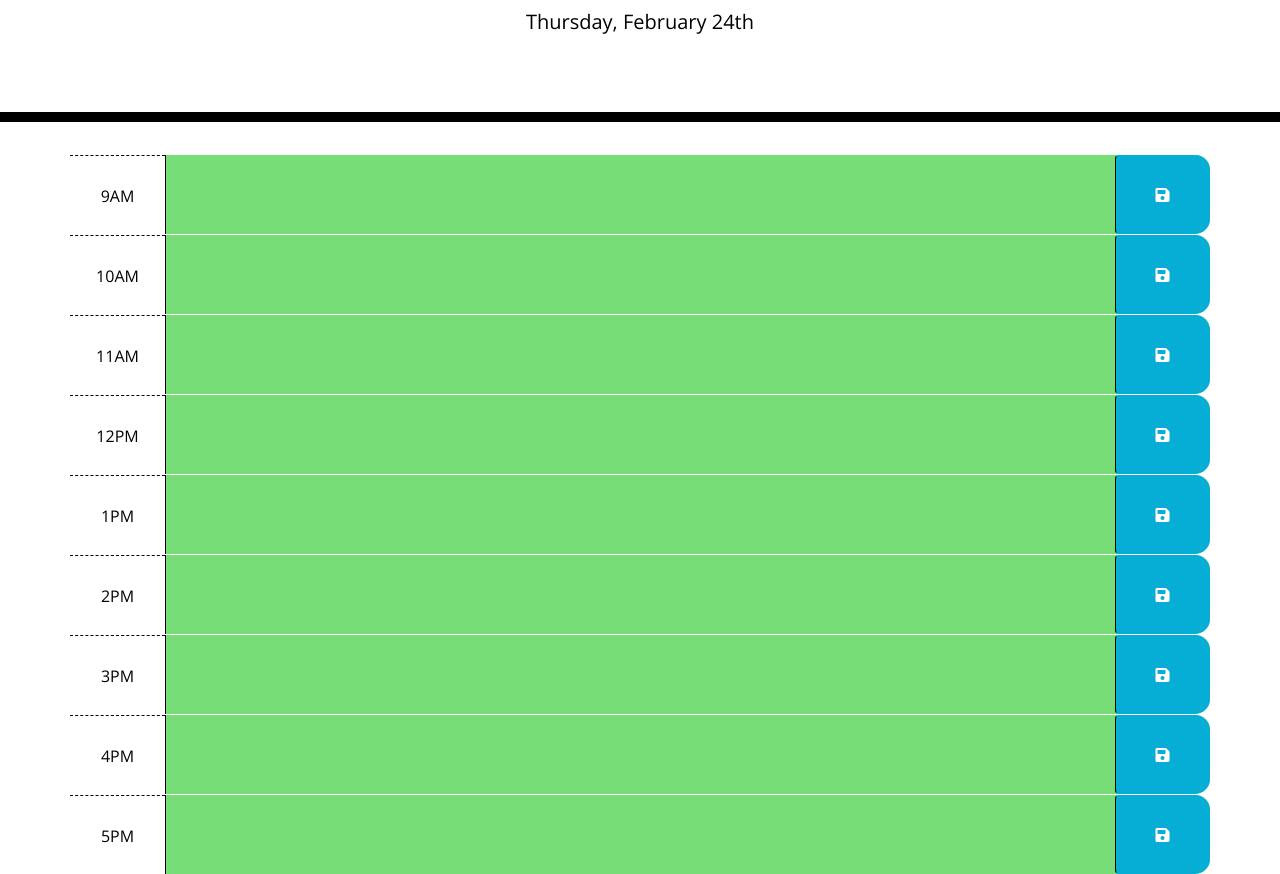
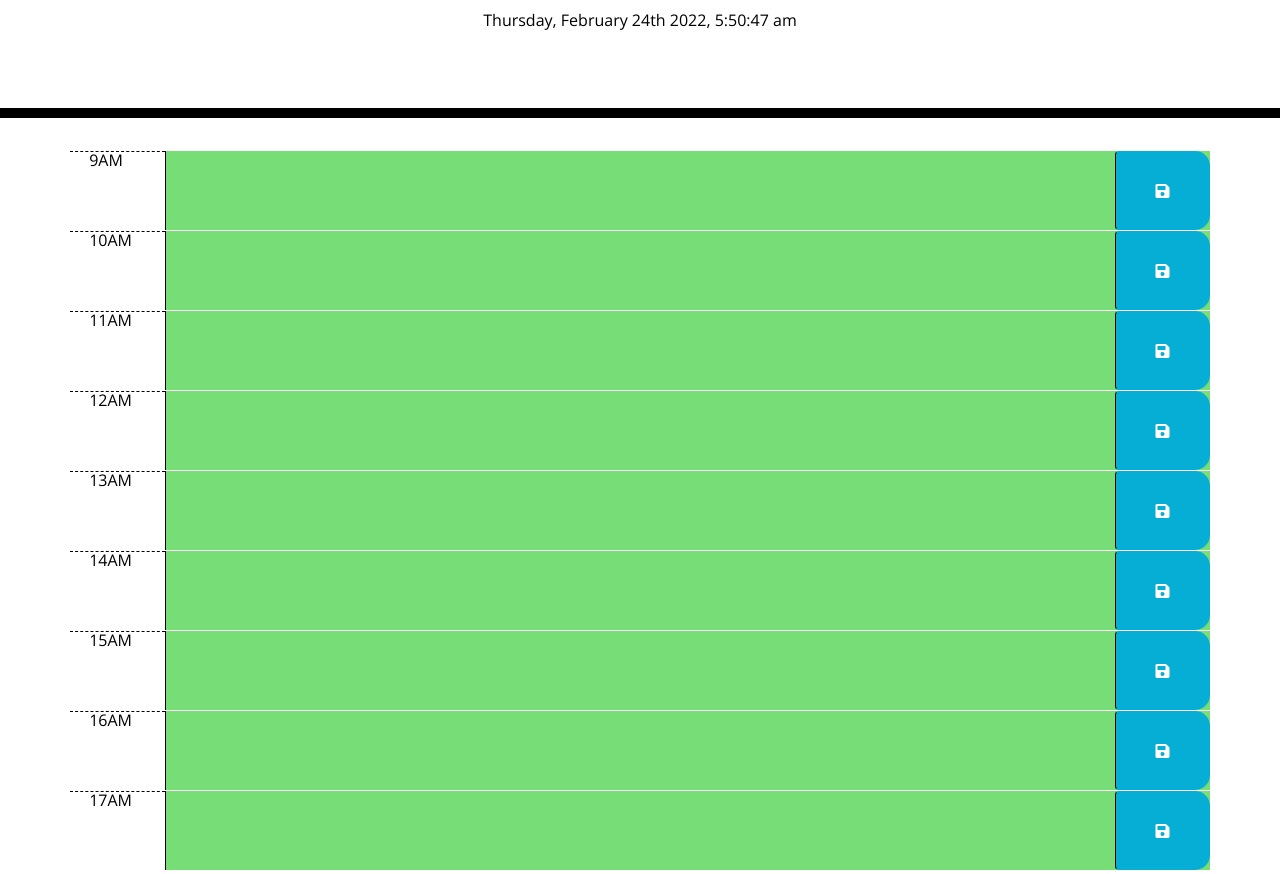
Before and after one commit to SatyaHMehta/work_day_scheduler, a plain HTML site: page index.html in a window 1280 px wide. Shown: the part 182-1056 px from the top of the page. Drawn offline with nearby package versions, Linux system fonts and the light colour scheme.

Commit message:
modified the whole document

```diff
--- a/assets/js/script.js
+++ b/assets/js/script.js
@@ -1,43 +1,67 @@
+// Main function that controlls the app.
+for (let i = 9; i < 18; i++) {
+  const containerDivEl = $(".container");
+  const hourDivEl = $("<div>").attr("class", "row timeRow");
+  hourDivEl.attr("id", `hour-${i}`);
+  const timeDivEl = $(`<div> ${i}AM </div>`).attr("class", "col-md-1 hour");
+  const textareaEl = $("<textarea>").attr("class", "col-md-10 description");
+  const buttonEl = $("<button>").attr("class", "btn saveBtn col-md-1");
+  const iEl = $("<i>").attr("class", "fas fa-save");
+  containerDivEl.append(hourDivEl);
+  hourDivEl.append(timeDivEl, textareaEl, buttonEl);
+  buttonEl.append(iEl)
+}
+
 
 function init() {
-    // Displays the current date on top.
-    $("#currentDay").text(moment().format("dddd, MMMM Do"));
+  // Displays the current date
+  var formatDate = moment().format("dddd, MMMM Do YYYY, h:mm:ss a");
+  $(".date").text(formatDate);
 
-    // Colors the time blocks and updates them every minute.
-    colorTimeBlocks();
-    setInterval(colorTimeBlocks, 60000);
+  // Colors each rows and updates the rows every minute.
+  timeRow();
+  setInterval(timeRow, 60000);
 
-    // Updates the timeblock with data in the local storage.
-    $(".time-block").each(function() {
+  // Updates the timeRow with data in the local storage.
+  $(".timeRow").each(function () {
     var blockId = $(this).attr("id");
-      // load saved data from local storage
-      $("#" + blockId + " textarea").text(localStorage.getItem(moment().format("DDDYYYY") + blockId));
+    // loads the saved data from the local storage.
+    $("#" + blockId + " textarea").text(
+      localStorage.getItem(moment().format("DDDYYYY") + blockId)
+    );
   });
 
+  // on click, runs the function to save the data of the clicked objects parent to the local storage.
   $(".saveBtn").on("click", handleSave);
 }
 
-  function colorTimeBlocks() {
-    $(".time-block").each(function() {
-      var blockHour = parseInt($(this).attr("id").replace("hour-", ""));
-      var currentHour = parseInt(moment().format("H"));
-      // Removes any class we may have added before
+// function that colors the time blocks.
+function timeRow() {
+  $(".timeRow").each(function () {
+    var hour = +$(this).attr("id").replace("hour-", "");
+    // console.log(hour)
+    var currentHour = +moment().format("H");
+    console.log(currentHour);
+    // Removes any class we may have added before.
     $(this).removeClass("past present future");
-      // Color the block based on past, present, or future class
-      if (blockHour < currentHour) {
+    // Colors the time rows based on past, present, or future class
+    if (hour < currentHour) {
       $(this).addClass("past");
-      } else if (blockHour > currentHour) {
+    } else if (hour > currentHour) {
       $(this).addClass("future");
     } else {
       $(this).addClass("present");
     }
   });
 }
-
+ // function that saves the data in local storage.
 function handleSave(event) {
-    // Get the id of our parent and save the data in textarea to the local storage.
   var hourId = $(this).parent().attr("id");
-    localStorage.setItem(moment().format("DDDYYYY") + hourId, $("#" + hourId + " textarea").val());
+  localStorage.setItem(
+    moment().format("DDDYYYY") + hourId,
+    $("#" + hourId + " textarea").val()
+  );
 }
 
+// function call that starts the whole app.
 $(init);
--- a/index.html
+++ b/index.html
@@ -11,79 +11,18 @@
       rel="stylesheet"
     />
     <link rel="stylesheet" href="./assets/css/style.css" />
-    <title>Work Day Scheduler</title>
+    <title>Day Planner</title>
   </head>
 
   <body>
     <header class="jumbotron">
-      <h1 class="display-3">Work Day Scheduler</h1>
+      <h1 class="display-3">Day Planner</h1>
       <p class="lead">A simple calendar app for scheduling your work day</p>
-      <p id="currentDay" class="lead"></p>
+      <p class="date" class="lead"></p>
     </header>
     <div class="container">
       <!-- Timeblocks go here -->
-      <div id="hour-9" class="row time-block">
-        <div class="col-md-1 hour">
-          9AM
-        </div>
-        <textarea class="col-md-10 description"></textarea>
-        <button class="btn saveBtn col-md-1"><i class="fas fa-save"></i></button>
-      </div>
-      <div id="hour-10" class="row time-block">
-        <div class="col-md-1 hour">
-          10AM
-        </div>
-        <textarea class="col-md-10 description"></textarea>
-        <button class="btn saveBtn col-md-1"><i class="fas fa-save"></i></button>
-      </div>
-      <div id="hour-11" class="row time-block">
-        <div class="col-md-1 hour">
-          11AM
-        </div>
-        <textarea class="col-md-10 description"></textarea>
-        <button class="btn saveBtn col-md-1"><i class="fas fa-save"></i></button>
-      </div>
-      <div id="hour-12" class="row time-block">
-        <div class="col-md-1 hour">
-          12PM
-        </div>
-        <textarea class="col-md-10 description"></textarea>
-        <button class="btn saveBtn col-md-1"><i class="fas fa-save"></i></button>
-      </div>
-     <div id="hour-13" class="row time-block">
-        <div class="col-md-1 hour">
-          1PM
-        </div>
-        <textarea class="col-md-10 description"></textarea>
-        <button class="btn saveBtn col-md-1"><i class="fas fa-save"></i></button>
-      </div>
-      <div id="hour-14" class="row time-block">
-        <div class="col-md-1 hour">
-          2PM
-        </div>
-        <textarea class="col-md-10 description"></textarea>
-        <button class="btn saveBtn col-md-1"><i class="fas fa-save"></i></button>
-      </div>
-      <div id="hour-15" class="row time-block">
-       <div class="col-md-1 hour">
-          3PM
-        </div>
-        <textarea class="col-md-10 description"></textarea>
-        <button class="btn saveBtn col-md-1"><i class="fas fa-save"></i></button>
-      </div>
-      <div id="hour-16" class="row time-block">
-        <div class="col-md-1 hour">
-          4PM
-        </div>
-        <textarea class="col-md-10 description"></textarea>
-        <button class="btn saveBtn col-md-1"><i class="fas fa-save"></i></button>
-      </div>
-      <div id="hour-17" class="row time-block">
-        <div class="col-md-1 hour">
-          5PM
-        </div>
-        <textarea class="col-md-10 description"></textarea>
-        <button class="btn saveBtn col-md-1"><i class="fas fa-save"></i></button>
+
     </div>
 
     <script src="https://cdnjs.cloudflare.com/ajax/libs/jquery/3.2.1/jquery.min.js"></script>
```
Lines whose indentation alone changed are shown as unchanged.
